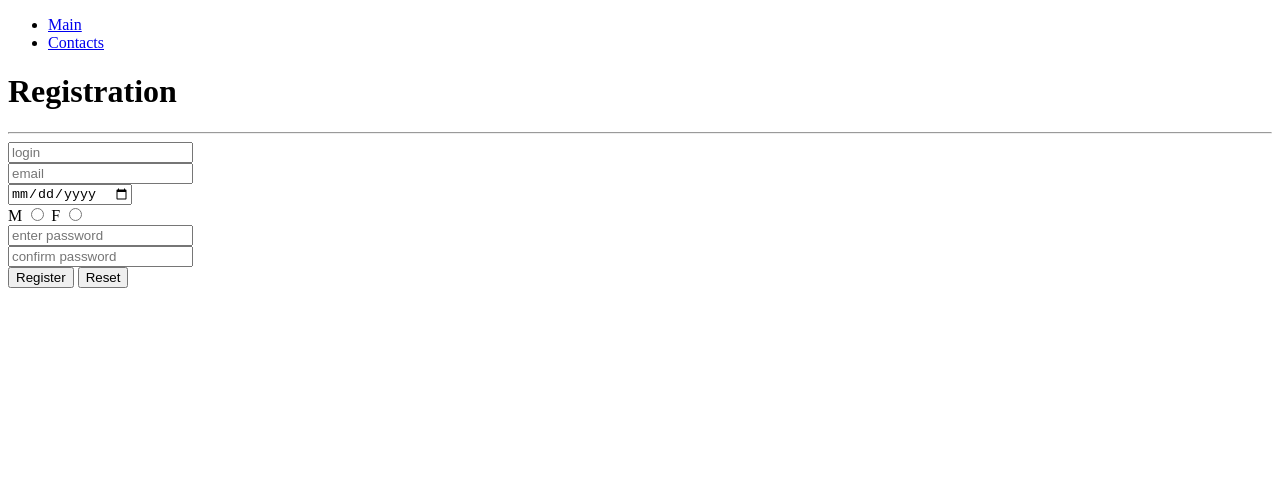
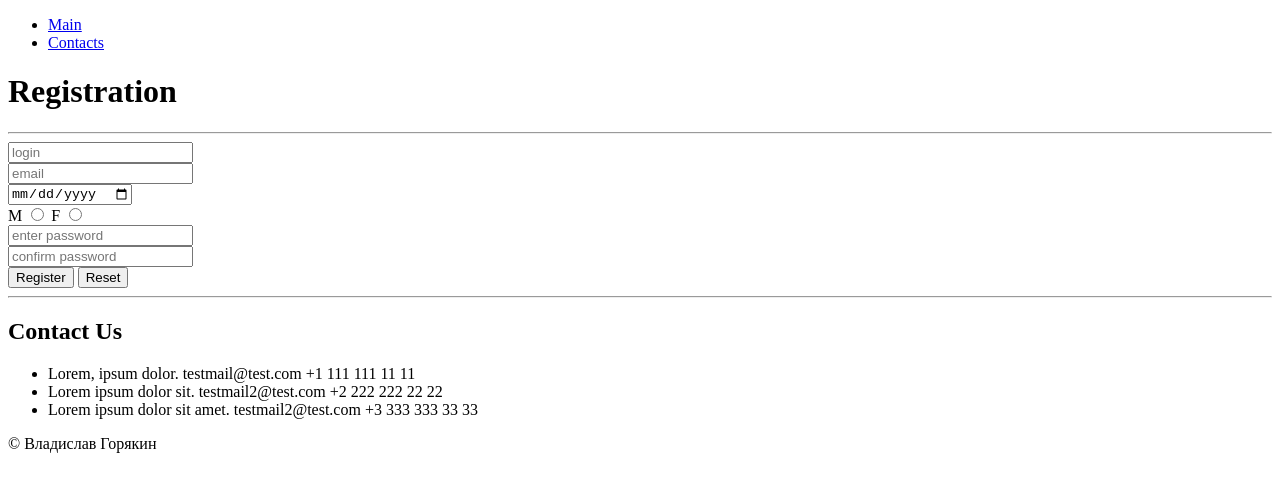
Before and after one commit to HappySeien/HTML-CSS, a plain HTML site: page lesson-2/registration.html in a window 1280 px wide. Drawn offline with Linux system fonts and the light colour scheme.

Commit message:
lesson-2 hw upd-2
Multi-line description of commit,
feel free to be detailed.

[Ticket: X]

```diff
--- a/lesson-2/registration.html
+++ b/lesson-2/registration.html
@@ -33,4 +33,15 @@
 
 </body>
 
+<footer>
+    <hr>
+    <h2>Contact Us</h2>
+    <ul>
+        <li>Lorem, ipsum dolor. testmail@test.com +1 111 111 11 11</li>
+        <li>Lorem ipsum dolor sit. testmail2@test.com +2 222 222 22 22</li>
+        <li>Lorem ipsum dolor sit amet. testmail2@test.com +3 333 333 33 33</li>
+    </ul>
+    <p>&copy; Владислав Горякин</p>
+</footer>
+
 </html>
```
Also changed, not shown: lesson-2/catalog/catalog.html (+1 -0 lines), lesson-2/contacts.html (+5 -2 lines), lesson-2/index.html (+1 -1 lines).
